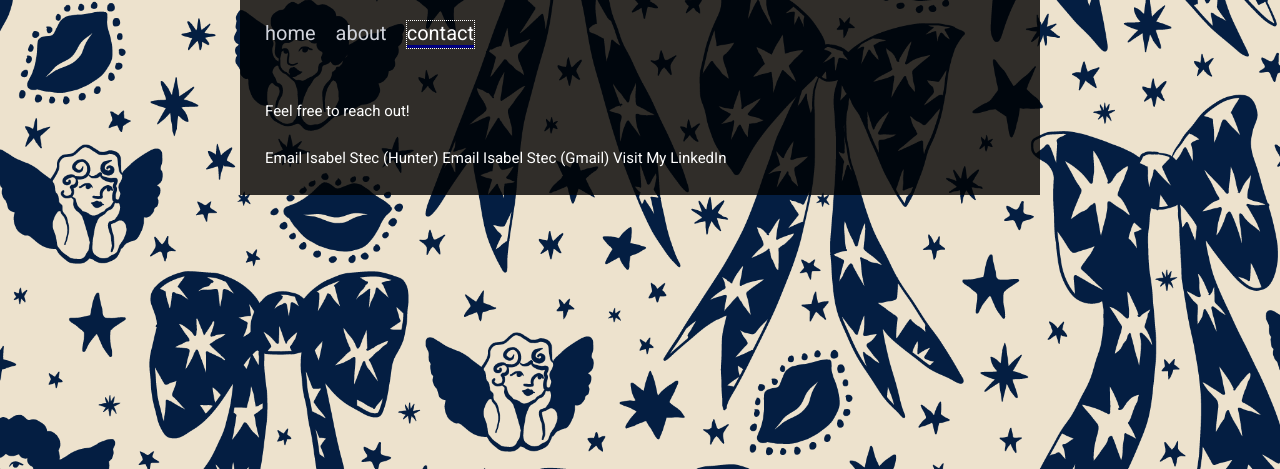
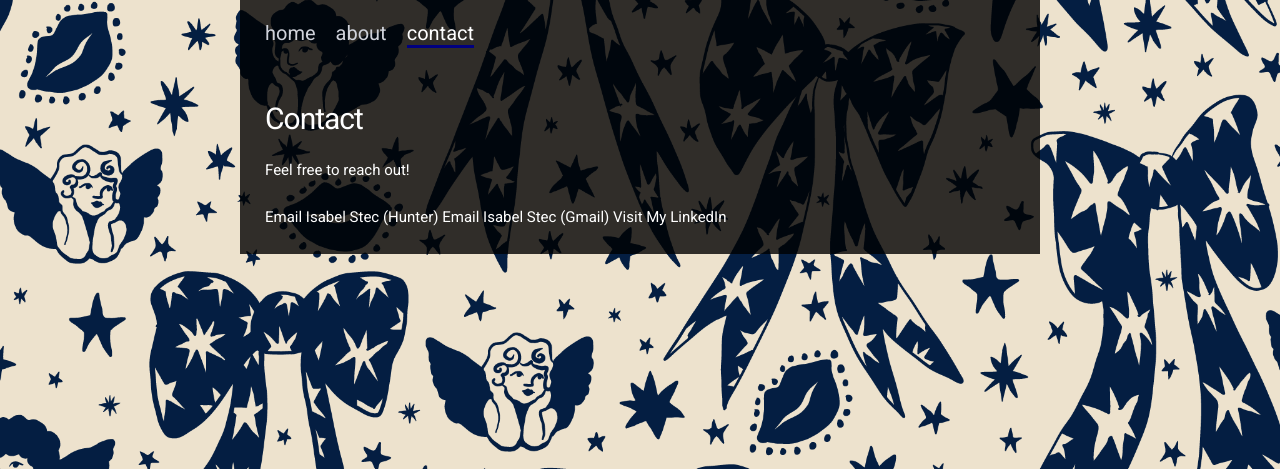
Before and after one commit to isabelstec/isabelstec.github.io, a plain HTML site: page index.html in a window 1280 px wide. Both pictures are taken after a click on the link "contact". Shown: the part 331-800 px from the top of the page. Drawn offline with nearby package versions, Linux system fonts and the light colour scheme.

Commit message:
Update index.html

```diff
--- a/index.html
+++ b/index.html
@@ -47,6 +47,9 @@
             </p>
           </div>
 
+	<div id="contact" class="content-region hide">
+            <h2>Contact</h2>
+
           <p>Feel free to reach out!</p>
 
 		  <!-- Button to open email client for first email -->
```
